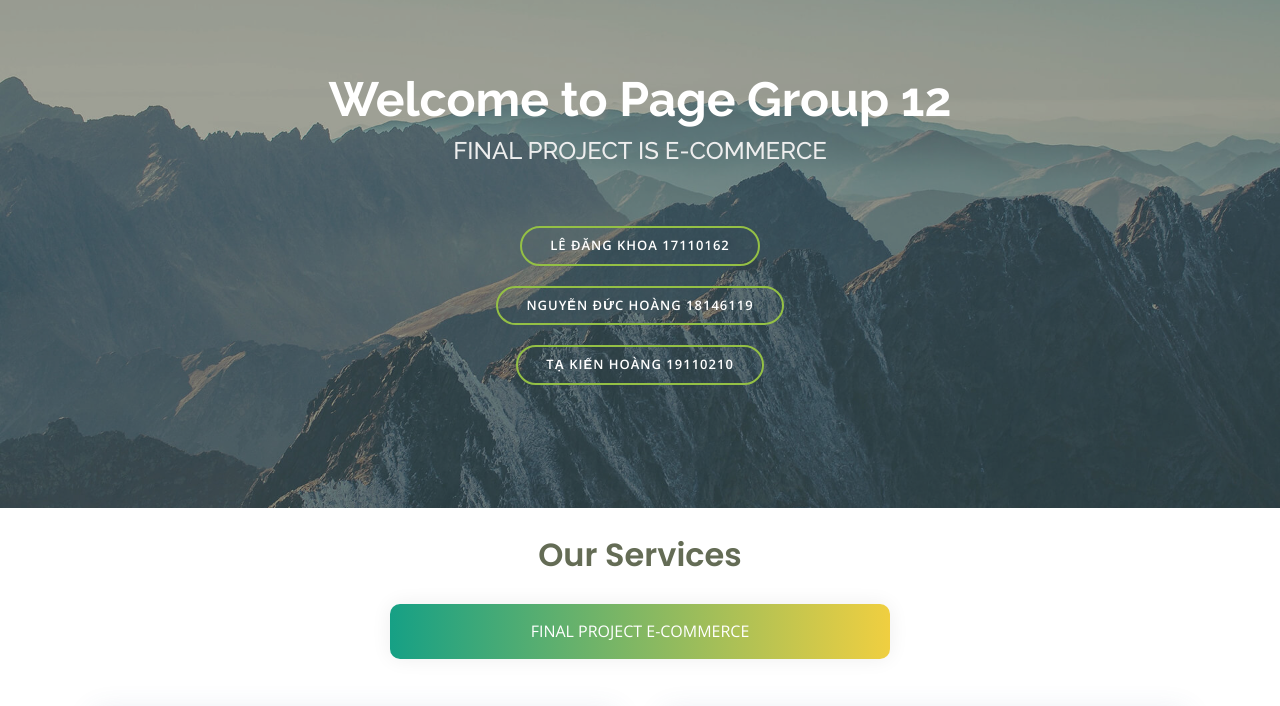
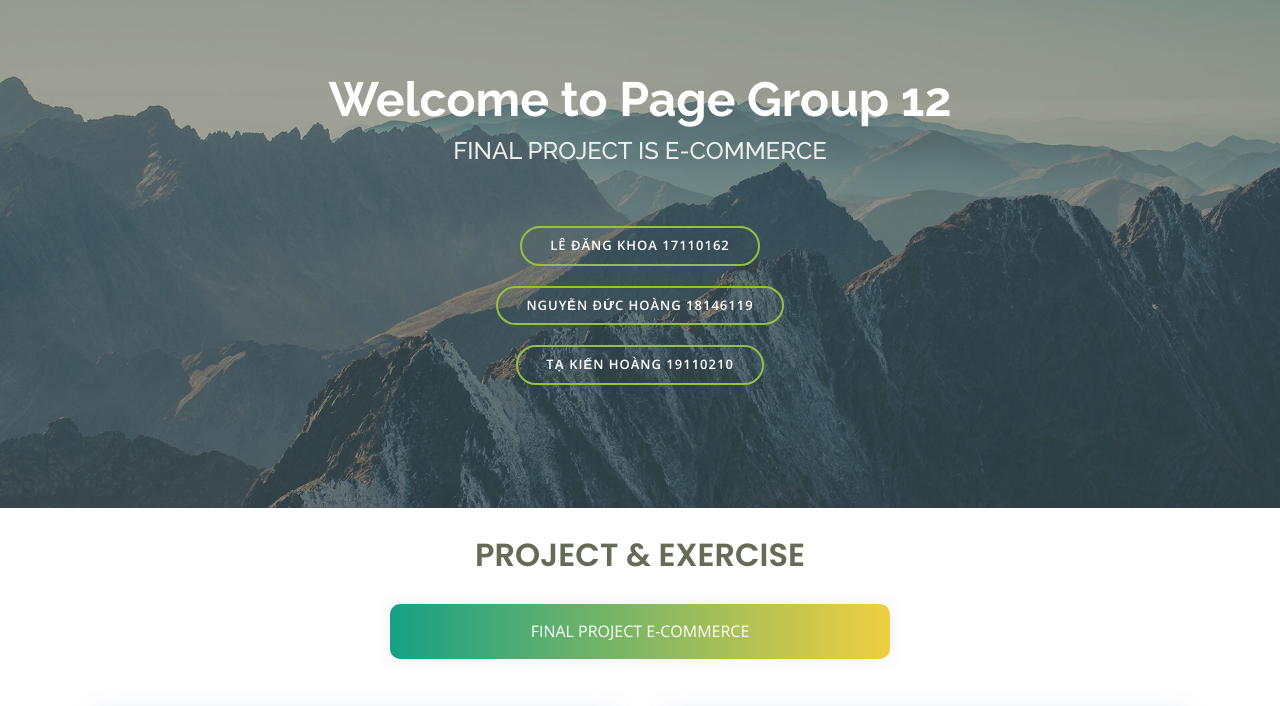
Before and after one commit to khoa6430/webassignment, a plain HTML site: page index.html in a window 1280 px wide. Shown: the part 92-798 px from the top of the page. Drawn offline with nearby package versions, Linux system fonts and the light colour scheme.

Commit message:
3 upload

```diff
--- a/index.html
+++ b/index.html
@@ -75,7 +75,7 @@
       <div class="container">
 
         <div class="section-title pt-5" data-aos="fade-up">
-          <h2 style="margin-top:50px">Our Services</h2>
+          <h2 style="margin-top:50px">PROJECT & EXERCISE</h2>
         </div>
 
         <center style="margin-top:-30px">
```
